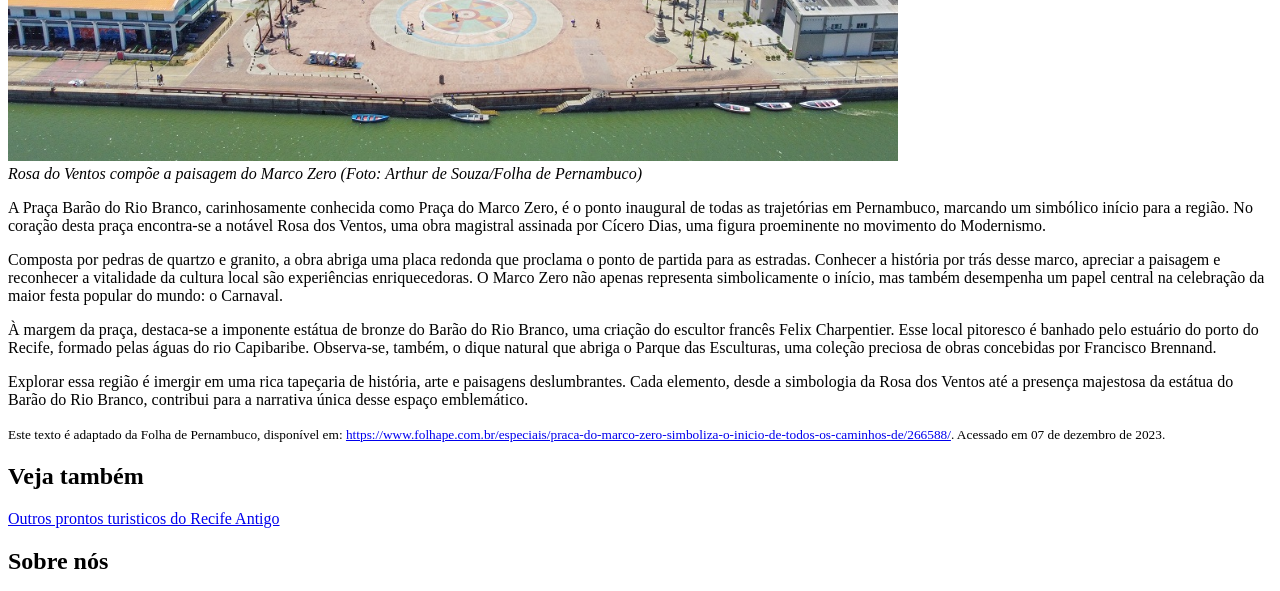
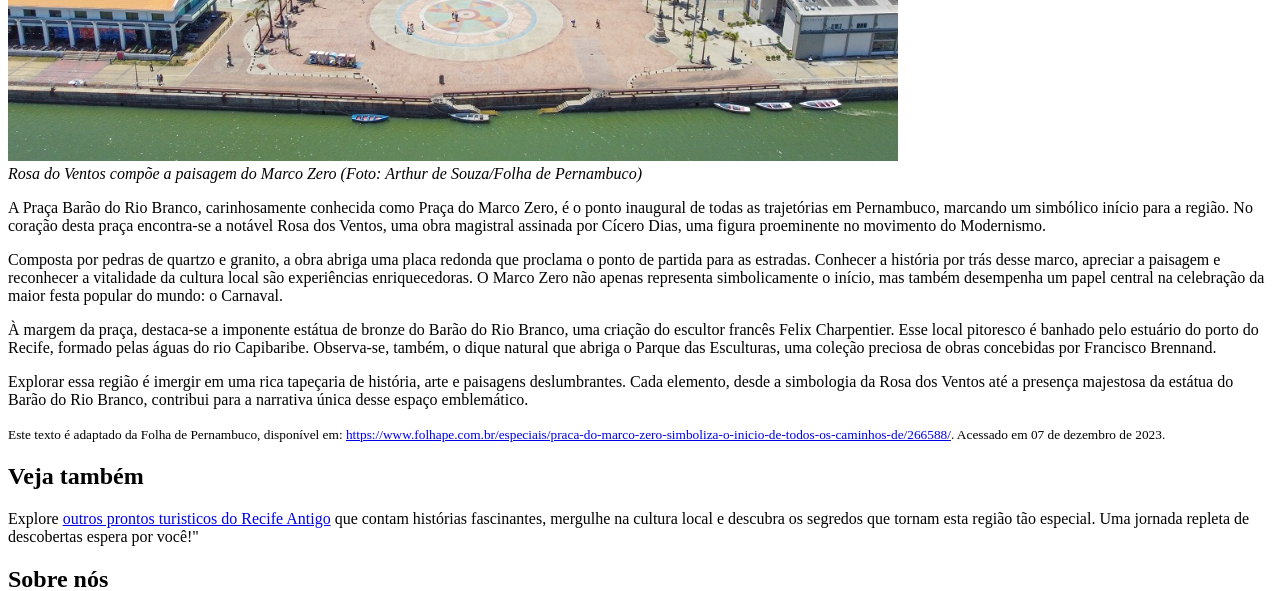
Before and after one commit to WilzaMartins/desenvolvimento3_95844, a plain HTML site: page index.html in a window 1280 px wide. Shown: the part 548-1139 px from the top of the page. Drawn offline with Linux system fonts and the light colour scheme.

```diff
--- a/index.html
+++ b/index.html
@@ -31,7 +31,9 @@
      <p>
       <small>Este texto é adaptado da Folha de Pernambuco, disponível em: <a href="https://www.folhape.com.br/especiais/praca-do-marco-zero-simboliza-o-inicio-de-todos-os-caminhos-de/266588/" target="_blank">https://www.folhape.com.br/especiais/praca-do-marco-zero-simboliza-o-inicio-de-todos-os-caminhos-de/266588/</a>. Acessado em 07 de dezembro de 2023.</small>
     </p>
-    <h2><strong>Veja também</strong></h2><a href="outros_pontos_turisticos.html" target="_blank">Outros prontos turisticos do Recife Antigo</a>
+
+    <h2><strong>Veja também</strong></h2>
+    <p>Explore <a href="outros_pontos_turisticos.html" target="_blank"> outros prontos turisticos do Recife Antigo</a> que contam histórias fascinantes, mergulhe na cultura local e descubra os segredos que tornam esta região tão especial. Uma jornada repleta de descobertas espera por você!"</p>
 
     </section>
 
```
